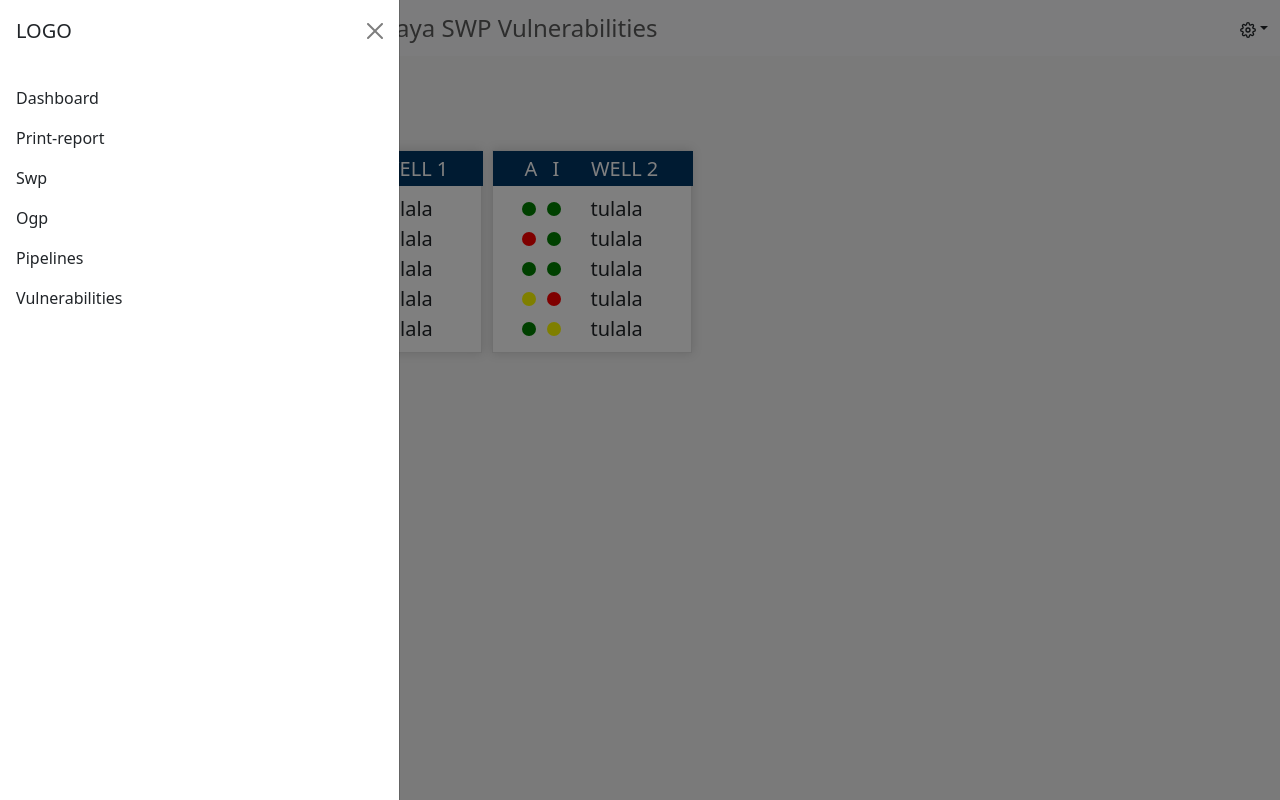
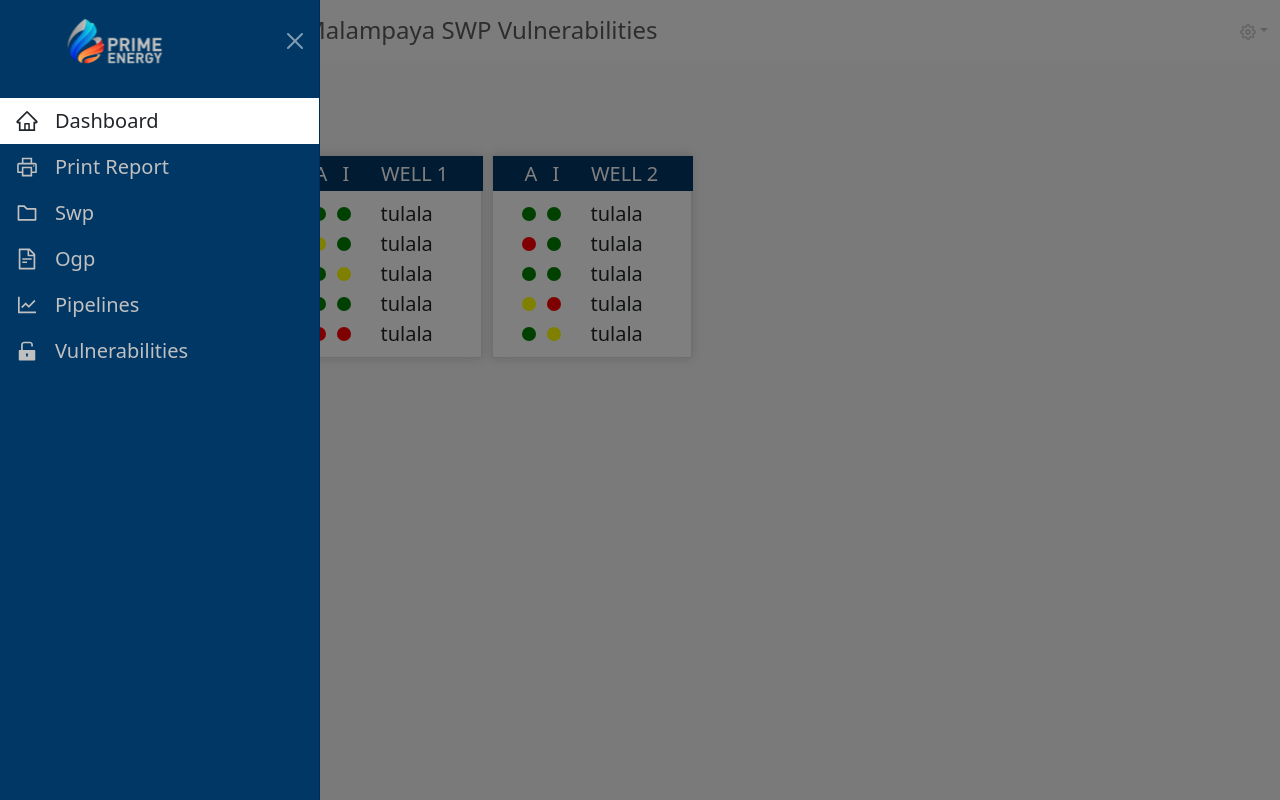
Before and after one commit to norrico31/prime-energy-vm, a React (Vite) app: page / in a window 1280 px wide. Both pictures are taken after a click on the button 266 px from the left and 28 px from the top of the page. Built offline with nearby package versions, Linux system fonts and the light colour scheme.

Commit message:
logo and styles

```diff
--- a/src/components/Layout.tsx
+++ b/src/components/Layout.tsx
@@ -1,27 +1,35 @@
 import { useState } from 'react';
-import { Outlet, Link, useLocation } from "react-router-dom"
+import { Outlet, NavLink, useLocation } from "react-router-dom"
 import { useNotifCtx } from '../shared/contexts/Notification'
 import useWindowSize from '../shared/hooks/useWindowResize'
 import Container from 'react-bootstrap/Container'
 import Toast from 'react-bootstrap/Toast'
 import ToastContainer from 'react-bootstrap/ToastContainer'
-import { AiOutlineCheckCircle, AiOutlineDownload, AiOutlineEdit, AiOutlineDelete, AiOutlineInfoCircle } from 'react-icons/ai'
+import { AiOutlineCheckCircle, AiOutlineDownload, AiOutlineEdit, AiOutlineDelete, AiOutlineInfoCircle, AiOutlineHome, AiOutlinePrinter, AiOutlineFolder, AiOutlineFileText, AiOutlineLineChart, AiFillUnlock } from 'react-icons/ai'
 import { Row } from 'react-bootstrap'
 import Nav from 'react-bootstrap/Nav'
 import Navbars from 'react-bootstrap/Navbar'
 import NavDropdown from 'react-bootstrap/NavDropdown'
 import Offcanvas from 'react-bootstrap/Offcanvas'
 import { FiSettings } from 'react-icons/fi'
+import Logo from '../shared/assets/logo_horizontal.svg'
 
-const links: string[] = ['dashboard', 'print-report', 'swp', 'ogp', 'pipelines', 'vulnerabilities']
+const links: { icon: JSX.Element; name: string; to: string }[] = [
+    { icon: <AiOutlineHome className='fs-4' />, name: 'Dashboard', to: '/' },
+    { icon: <AiOutlinePrinter className='fs-4' />, name: 'Print Report', to: '/print-report' },
+    { icon: <AiOutlineFolder className='fs-4' />, name: 'Swp', to: '/swp' },
+    { icon: <AiOutlineFileText className='fs-4' />, name: 'Ogp', to: '/ogp' },
+    { icon: <AiOutlineLineChart className='fs-4' />, name: 'Pipelines', to: '/pipelines' },
+    { icon: <AiFillUnlock className='fs-4' />, name: 'Vulnerabilities', to: '/vulnerabilities' }
+]
 
 function Navbar() {
     const { width } = useWindowSize()
     const [expand, setExpand] = useState(false);
     return <Navbars expand={false} className="bg-body-tertiary mb-3">
         <Container fluid>
-            {width >= 709 && <Navbars.Brand href="#" className='logo-width'>
-                LOGO
+            {width >= 709 && <Navbars.Brand className='logo-width p-0'>
+                <img src={Logo} alt="logo" className='main-logo' />
             </Navbars.Brand>
             }
 
@@ -35,13 +43,14 @@ function Navbar() {
                 placement="start"
                 show={expand}
                 onHide={() => setExpand(false)}
+                className='w-25'
             >
                 <Offcanvas.Header closeButton>
                     <Offcanvas.Title id='offcanvasNavbarLabel-expand-false'>
-                        LOGO
+                        <img src={Logo} alt="logo" className='main-logo inverted' />
                     </Offcanvas.Title>
                 </Offcanvas.Header>
-                <Offcanvas.Body>
+                <Offcanvas.Body className='p-0'>
                     {/* <Form className="d-flex">
                     <Form.Control
                         type="search"
@@ -51,10 +60,13 @@ function Navbar() {
                     />
                     <Button variant="outline-success">Search</Button>
                 </Form> */}
-                    <Nav className="justify-content-end flex-grow-1 pe-3">
-                        {links.map((link) => {
+                    <Nav className="mt-3">
+                        {links.map((link, idx) => {
                             // guard clause for permissions
-                            return <Link className='nav-link' key={link} to={'/' + link} onClick={() => setExpand(false)}>{firstLetterCapitalize(link)}</Link>
+                            return <NavLink key={idx} className={({ isActive }) => `nav-link d-flex align-items-center gap-3 fs-5 ${isActive ? 'active' : ''}`} to={link.to} onClick={() => setExpand(false)}>
+                                {link.icon}
+                                {link.name}
+                            </NavLink>
                         })}
                     </Nav>
                 </Offcanvas.Body>
@@ -134,5 +146,3 @@ function Title() {
     console.log(titleHead[pathname])
     return <h2 className='text-color-gray'>{titleHead[pathname]}</h2>
 }
-
-const firstLetterCapitalize = (str: string) => str ? str[0].toUpperCase() + str.slice(1) : ''
--- a/src/index.css
+++ b/src/index.css
@@ -37,7 +37,36 @@ body {
   width: 200px;
   text-align: center;
 }
+.main-logo {
+  height: 45px;
+}
+.main-logo.inverted {
+  filter: invert(100%);
+}
+.offcanvas-title .main-logo {
+  width: 200px;
+  height: 50px;
+}
 
+/* NAV LINK */
+.offcanvas.show:not(.hiding), .offcanvas.showing {
+  background: #003765;
+}
+.offcanvas-header .btn-close {
+  filter: invert(100%);
+}
+.nav-link {
+  padding-left: 15px;
+  color: #c0c0c0;
+}
+.nav-link.active {
+  color: #000;
+  background: #fff;
+}
+.nav-link:hover {
+  color: #000;
+  background: #bababa;
+}
 
 /* COMPONENTS */
 
```
Also changed, not shown: src/shared/assets/logo_horizontal.svg (added).
